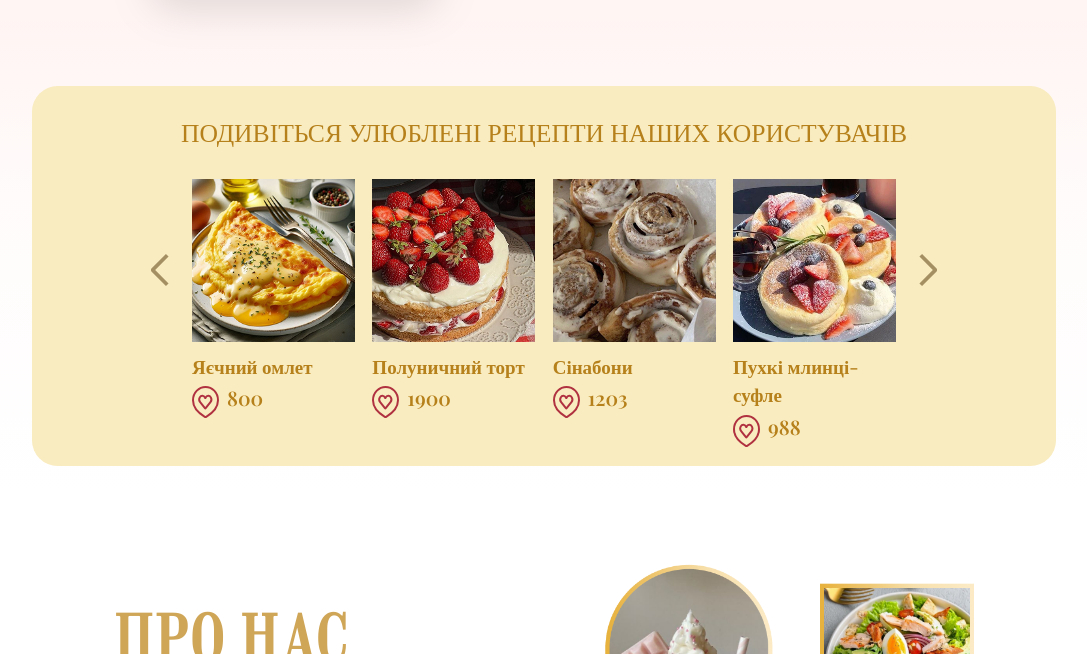
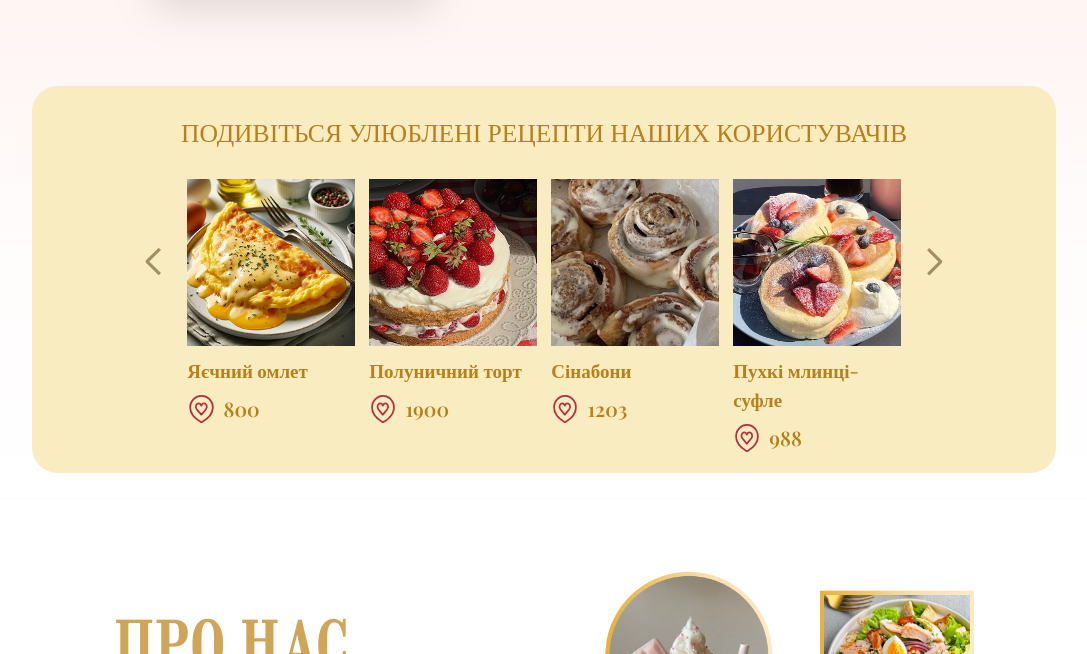
Before and after one commit to KatrinGratilova/TasteTales3, a website: page html/index.html in a window 1280 px wide. Shown: the part 587-1241 px from the top of the page, without its empty margins (96-1183 px from the left). Drawn offline with nearby package versions, Linux system fonts and the light colour scheme; a web font is replaced by a local one.

Commit message:
init commit

```diff
--- a/css/index.css
+++ b/css/index.css
@@ -144,19 +144,36 @@ main {
 
     justify-content: space-between;
     text-align: left;
-    width: 78%;
+    width: 80%;
 }
 
 .recipe-card {
     /*width: calc(22% - 13px);*/
     width: calc(22% - 1vw);
     height: 100%;
+
+    display: flex; /* делаем карточку флекс-контейнером */
+    flex-direction: column; /* размещаем элементы вертикально */
+    justify-content: start; /* чтобы всё шло сверху */
+    min-height: 220px;
+}
+.like-icon{
+    width: 2.2vw;
+    height: 2.2vw;
+    margin-top: 2px;
 }
 
 .recipe-img {
     width: 100%;
     border-radius: 0;
     aspect-ratio: 4/4;
+}
+.likes-group1 {
+    display: flex;
+    align-items: center;
+
+    margin-top: auto;
+    padding-top: 0.5vw;
 }
 
 .about-us {
@@ -259,15 +276,18 @@ footer .cursive-main {
 }
 
 .arrow {
+    /*margin-top: 7%;*/
+    /*width: 30px;*/
+    /*height: 70px;*/
     margin-top: 7%;
-    width: 30px;
-    height: 70px;
+    width: 3vw;
+    height: 4vw;
 }
 
 .arrow-reverse {
     margin-top: 7%;
-    width: 30px;
-    height: 70px;
+    width: 3vw;
+    height: 4vw;
     transform: rotate(180deg);
 }
 
--- a/css/main.css
+++ b/css/main.css
@@ -82,7 +82,12 @@ nav {
     font-family: Playfair Display, serif;
     font-size: 19px;
     font-weight: 600;
+    overflow-wrap: break-word; /* переносит длинные слова */
+    word-wrap: break-word; /* для старых браузеров */
+    hyphens: auto; /* ставит дефисы при переносе слов */
 }
+
+
 .recipe-img {
     width: 100%;
     border-radius: 26px;
--- a/html/index.html
+++ b/html/index.html
@@ -95,7 +95,7 @@
                 <div class="recipe-card">
                     <img class="recipe-img" src="/img/omelette.png" alt="">
                     <div class="recipe-title">Яєчний омлет</div>
-                    <div class="likes-group">
+                    <div class="likes-group1">
                         <img class="like-icon" src="/svg/like-icon.svg" alt="">
                         <div class="likes-numb">800</div>
                     </div>
@@ -103,7 +103,7 @@
                 <div class="recipe-card">
                     <img class="recipe-img" src="/img/strawberry_cake.png" alt="">
                     <div class="recipe-title">Полуничний торт</div>
-                    <div class="likes-group">
+                    <div class="likes-group1">
                         <img class="like-icon" src="/svg/like-icon.svg" alt="">
                         <div class="likes-numb">1900</div>
                     </div>
@@ -111,7 +111,7 @@
                 <div class="recipe-card">
                     <img class="recipe-img" src="/img/cinnabon.png" alt="">
                     <div class="recipe-title">Сінабони</div>
-                    <div class="likes-group">
+                    <div class="likes-group1">
                         <img class="like-icon" src="/svg/like-icon.svg" alt="">
                         <div class="likes-numb">1203</div>
                     </div>
@@ -119,7 +119,7 @@
                 <div class="recipe-card">
                     <img class="recipe-img" src="/img/pancakes.png" alt="">
                     <div class="recipe-title">Пухкі млинці-суфле</div>
-                    <div class="likes-group">
+                    <div class="likes-group1">
                         <img class="like-icon" src="/svg/like-icon.svg" alt="">
                         <div class="likes-numb">988</div>
                     </div>
```
